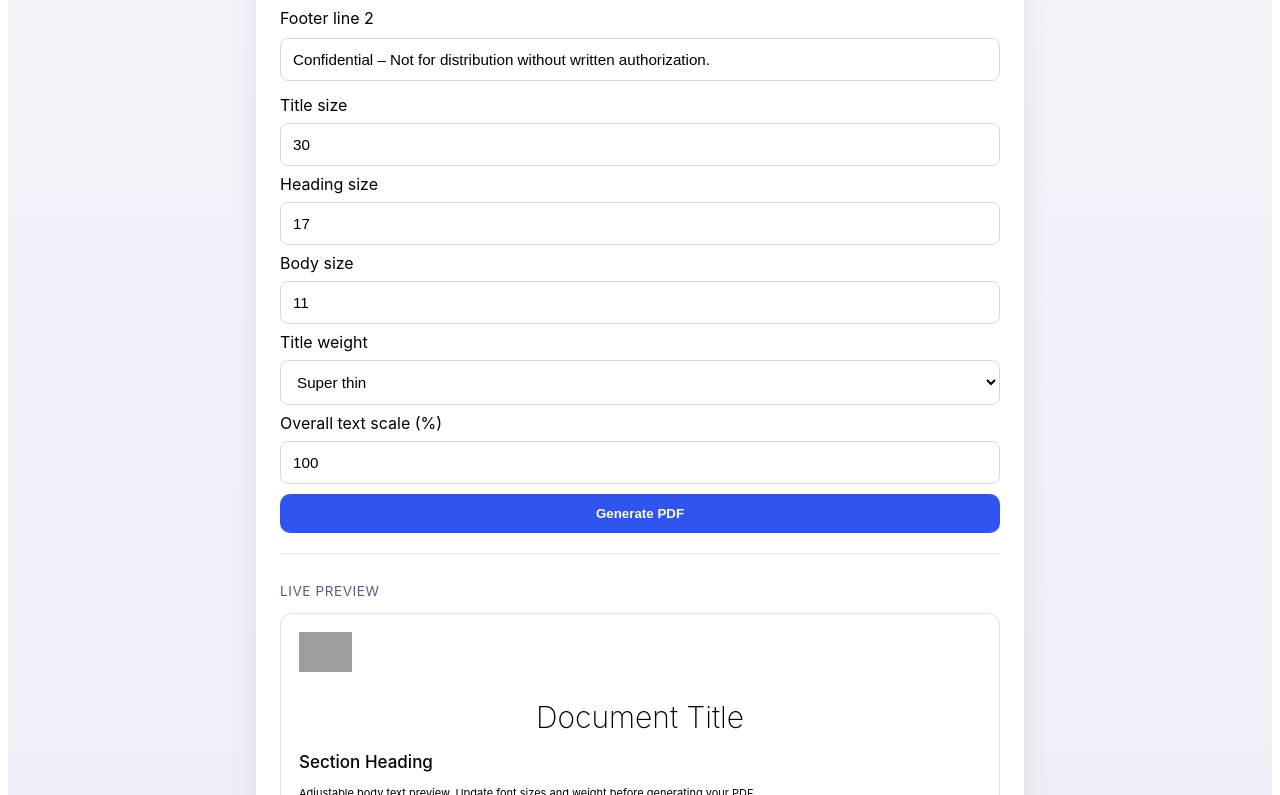
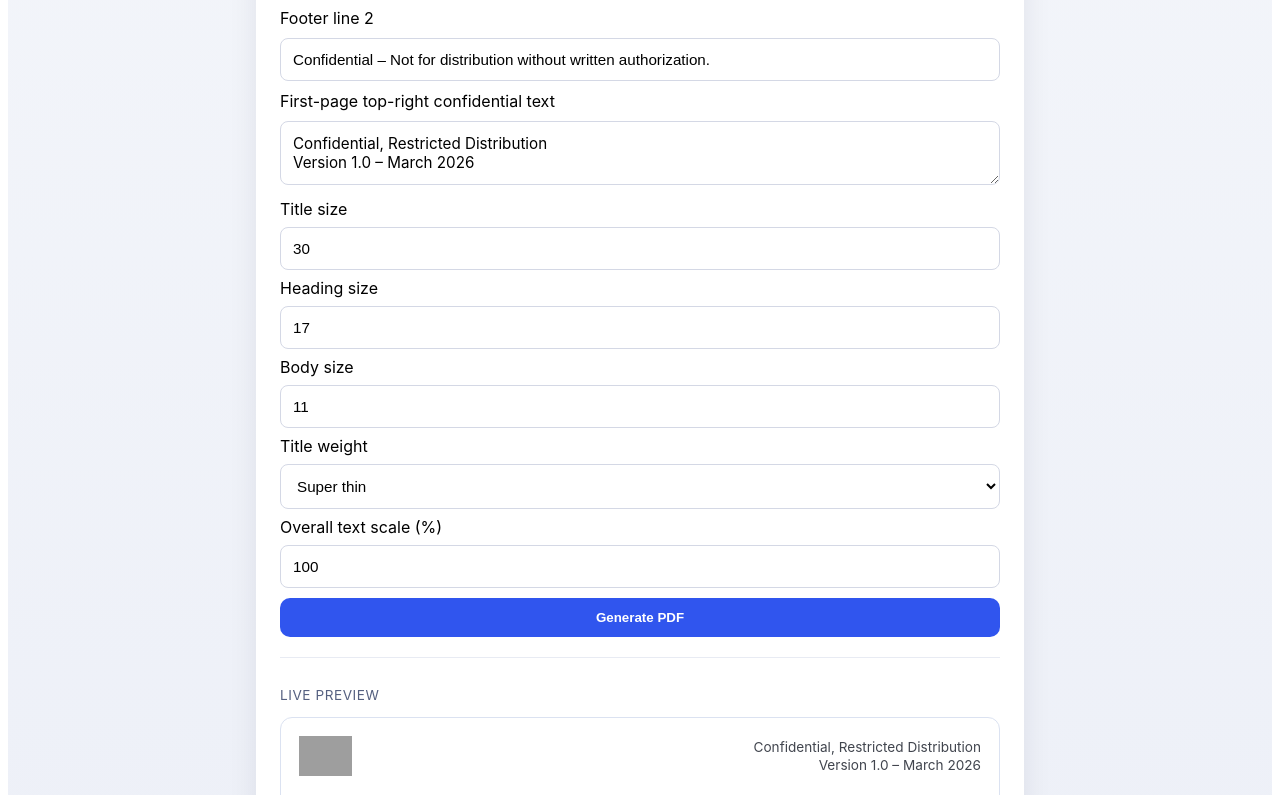
Before and after one commit to alethrainc/pdf-agent, a Next.js app: page / in a window 1280 px wide. Shown: the part 585-1380 px from the top of the page. Built offline with nearby package versions, Linux system fonts and the light colour scheme; grey boxes are pictures that could not be loaded.

Commit message:
Add editable first-page confidential header text

```diff
--- a/pages/index.js
+++ b/pages/index.js
@@ -4,6 +4,7 @@ import styles from '../styles/Home.module.css';
 const DEFAULT_LOGO_URL = 'https://plusbrand.com/wp-content/uploads/2025/10/Copia-de-ALETHRA_Logo-scaled.png';
 const DEFAULT_FOOTER_MAIN = '© 2026 ALETHRA™. All rights reserved.';
 const DEFAULT_FOOTER_SUB = 'Confidential – Not for distribution without written authorization.';
+const DEFAULT_CONFIDENTIAL_TEXT = 'Confidential, Restricted Distribution\nVersion 1.0 – March 2026';
 const DEFAULT_STYLE_OPTIONS = {
   fontScale: 100,
   titleFontSize: 30,
@@ -118,6 +119,7 @@ export default function Home() {
   const [logoUrl, setLogoUrl] = useState(DEFAULT_LOGO_URL);
   const [footerMain, setFooterMain] = useState(DEFAULT_FOOTER_MAIN);
   const [footerSub, setFooterSub] = useState(DEFAULT_FOOTER_SUB);
+  const [confidentialText, setConfidentialText] = useState(DEFAULT_CONFIDENTIAL_TEXT);
   const [busy, setBusy] = useState(false);
   const [buildingPreview, setBuildingPreview] = useState(false);
   const [dragActive, setDragActive] = useState(false);
@@ -243,6 +245,7 @@ export default function Home() {
         const footerY = pageHeight - 42;
         const contentTop = 112;
         const contentBottom = pageHeight - 74;
+        const confidentialLabel = (confidentialText || DEFAULT_CONFIDENTIAL_TEXT).trim();
 
         const preparedBlocks = extractedBlocks
           .map((block) => {
@@ -298,6 +301,16 @@ export default function Home() {
             const logoWidth = 135;
             const logoHeight = (logoAsset.height * logoWidth) / logoAsset.width;
             pdf.addImage(logoAsset.dataUrl, getImageFormat(logoAsset.dataUrl), 54, 40, logoWidth, logoHeight, undefined, 'FAST');
+          }
+
+          if (pageIndex === 0 && confidentialLabel) {
+            pdf.setFont('helvetica', 'normal');
+            pdf.setFontSize(12);
+            pdf.setTextColor(65, 69, 78);
+            pdf.text(confidentialLabel, pageWidth - 72, 56, {
+              align: 'right',
+              baseline: 'top',
+            });
           }
 
           for (const block of pages[pageIndex]) {
@@ -406,6 +419,14 @@ export default function Home() {
             onChange={(event) => setFooterSub(event.target.value)}
           />
 
+          <label htmlFor="confidentialText">First-page top-right confidential text</label>
+          <textarea
+            id="confidentialText"
+            value={confidentialText}
+            onChange={(event) => setConfidentialText(event.target.value)}
+            rows={2}
+          />
+
           <div className={styles.styleGrid}>
             <label htmlFor="titleFontSize">Title size</label>
             <input
@@ -472,6 +493,7 @@ export default function Home() {
                 <img src={logoUrl} alt="Logo preview" className={styles.previewLogo} />
               </>
             )}
+            <p className={styles.previewConfidential}>{confidentialText || DEFAULT_CONFIDENTIAL_TEXT}</p>
             {(codedDocument?.blocks || []).map((block, index) => {
               const text = block?.text?.trim();
               if (!text) return null;
--- a/styles/Home.module.css
+++ b/styles/Home.module.css
@@ -27,6 +27,15 @@
   border-radius: 8px;
   padding: 12px;
   font-size: 0.95rem;
+}
+
+.form textarea {
+  border: 1px solid #d4d8e5;
+  border-radius: 8px;
+  padding: 12px;
+  font-size: 0.95rem;
+  font-family: inherit;
+  resize: vertical;
 }
 
 .dropZone {
@@ -104,6 +113,7 @@
   background: #fff;
   padding: 18px;
   min-height: 280px;
+  position: relative;
 }
 
 .previewLogo {
@@ -111,6 +121,18 @@
   max-height: 40px;
   width: auto;
   margin-bottom: 12px;
+}
+
+.previewConfidential {
+  position: absolute;
+  top: 20px;
+  right: 18px;
+  margin: 0;
+  color: #41454e;
+  text-align: right;
+  white-space: pre-line;
+  font-size: 0.85rem;
+  line-height: 1.35;
 }
 
 .previewFooter {
```
